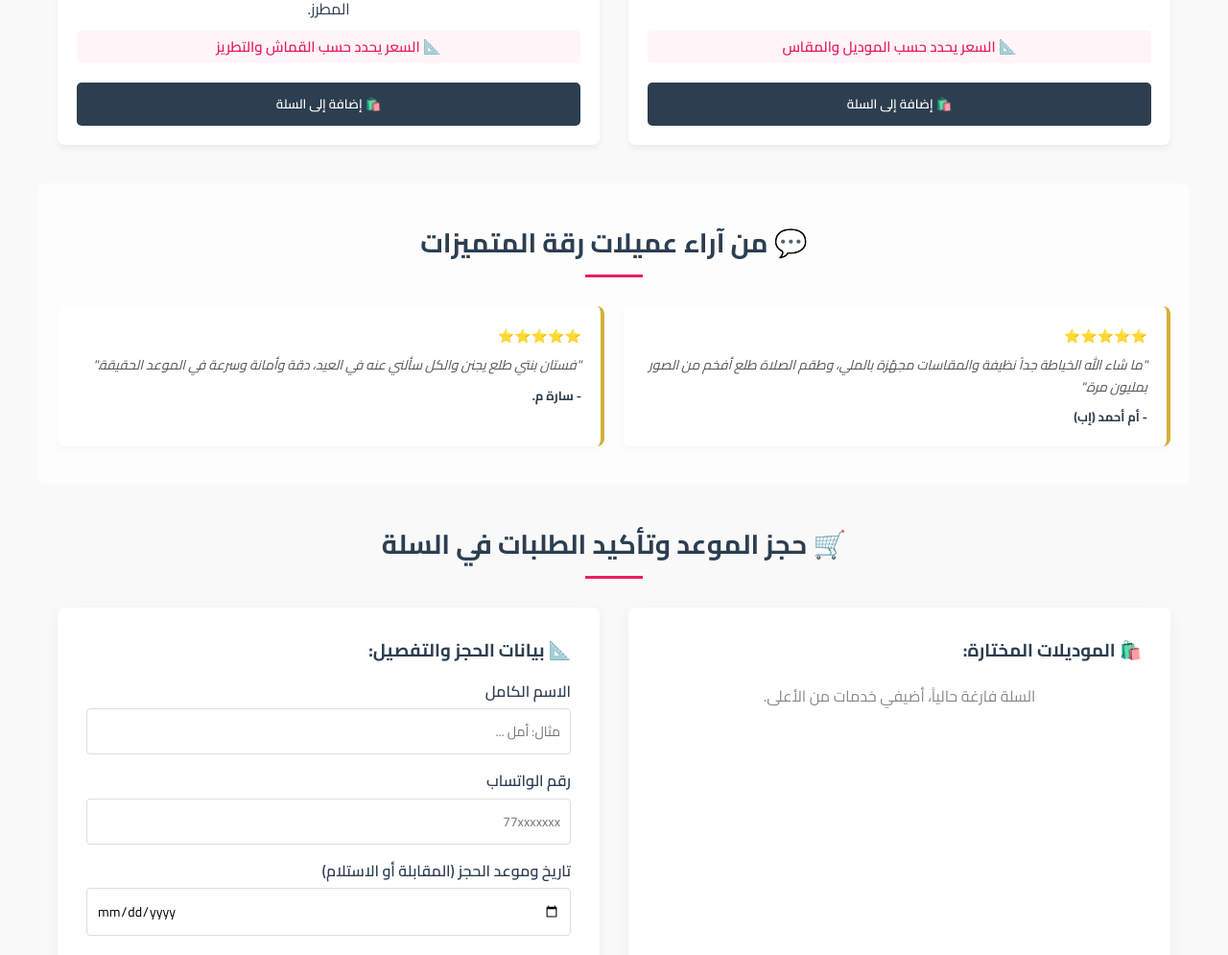
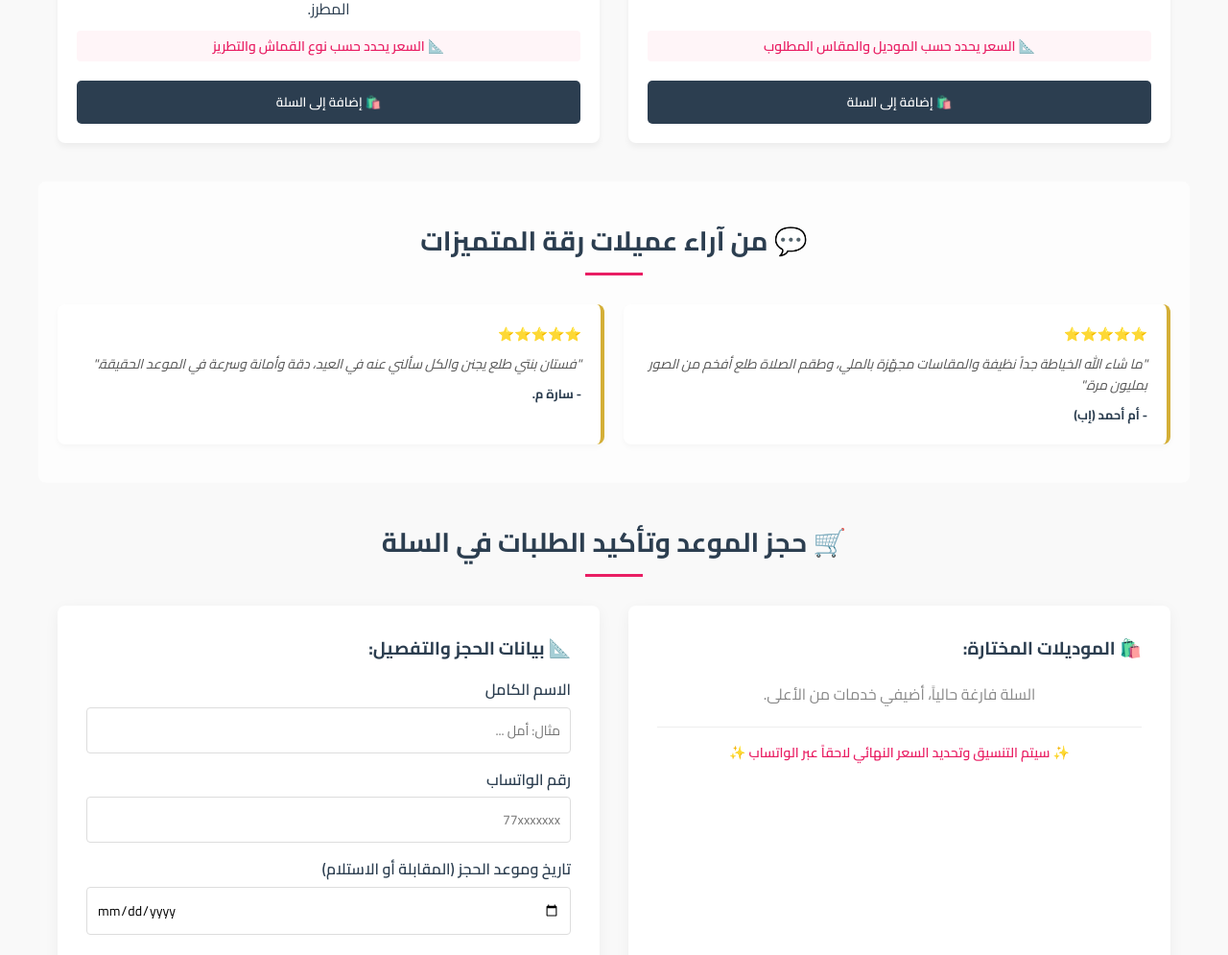
Before and after one commit to mon-doaa/mnasbat-world, a plain HTML site: page index.html in a window 1280 px wide. Shown: the part 948-1943 px from the top of the page at 96% size. Drawn offline with Linux system fonts and the light colour scheme.

Commit message:
Update index.html

```diff
--- a/index.html
+++ b/index.html
@@ -37,8 +37,7 @@
         .image-gallery { display: grid; grid-template-columns: repeat(3, 1fr); gap: 8px; margin-bottom: 15px; }
         .image-gallery img { width: 100%; height: 130px; object-fit: cover; border-radius: 6px; background-color: #fcf1f4; }
 
-        /* تعديل التسمية بدلاً من السعر الثابت */
-        .price-tag { font-size: 15px; color: var(--primary); font-weight: 600; margin: 10px 0; background: #fff5f8; padding: 5px; border-radius: 4px; }
+        .price-tag { font-size: 14px; color: var(--primary); font-weight: 600; margin: 10px 0; background: #fff5f8; padding: 5px; border-radius: 4px; }
         .btn-add-cart { background: var(--dark); color: var(--white); border: none; padding: 10px; border-radius: 5px; cursor: pointer; font-weight: 600; width: 100%; transition: 0.3s; margin-top: 10px; }
         .btn-add-cart:hover { background: var(--primary); }
 
@@ -109,7 +108,7 @@
                     <p>أرقى موديلات فساتين الأطفال للمناسبات والأعياد بخياطة متقنة تليق بجمالهن.</p>
                 </div>
                 <div>
-                    <div class="price-tag">📐 السعر يحدد حسب الموديل والمقاس</div>
+                    <div class="price-tag">📐 السعر يحدد حسب الموديل والمقاس المطلوب</div>
                     <button class="btn-add-cart" onclick="addToCart('تفصيل فستان أطفال')">🛍️ إضافة إلى السلة</button>
                 </div>
             </div>
@@ -125,7 +124,7 @@
                     <p>أطقم صلاة فاخرة متناسقة بالكامل مع السجادة، الحقيبة الشفافة والمصحف المطرز.</p>
                 </div>
                 <div>
-                    <div class="price-tag">📐 السعر يحدد حسب القماش والتطريز</div>
+                    <div class="price-tag">📐 السعر يحدد حسب نوع القماش والتطريز</div>
                     <button class="btn-add-cart" onclick="addToCart('طقم صلاة منسق فاخر')">🛍️ إضافة إلى السلة</button>
                 </div>
             </div>
@@ -155,6 +154,9 @@
                 <h3>🛍️ الموديلات المختارة:</h3>
                 <div id="cart-items-list" style="margin: 20px 0;">
                     <p style="color: #888; text-align: center;">السلة فارغة حالياً، أضيفي خدمات من الأعلى.</p>
+                </div>
+                <div style="font-weight: 600; font-size: 14px; border-top: 1px solid #eee; padding-top: 15px; text-align: center; color: var(--primary);">
+                    ✨ سيتم التنسيق وتحديد السعر النهائي لاحقاً عبر الواتساب ✨
                 </div>
             </div>
 
@@ -266,3 +268,4 @@
     </script>
 </body>
 </html>
+كيفك
```
